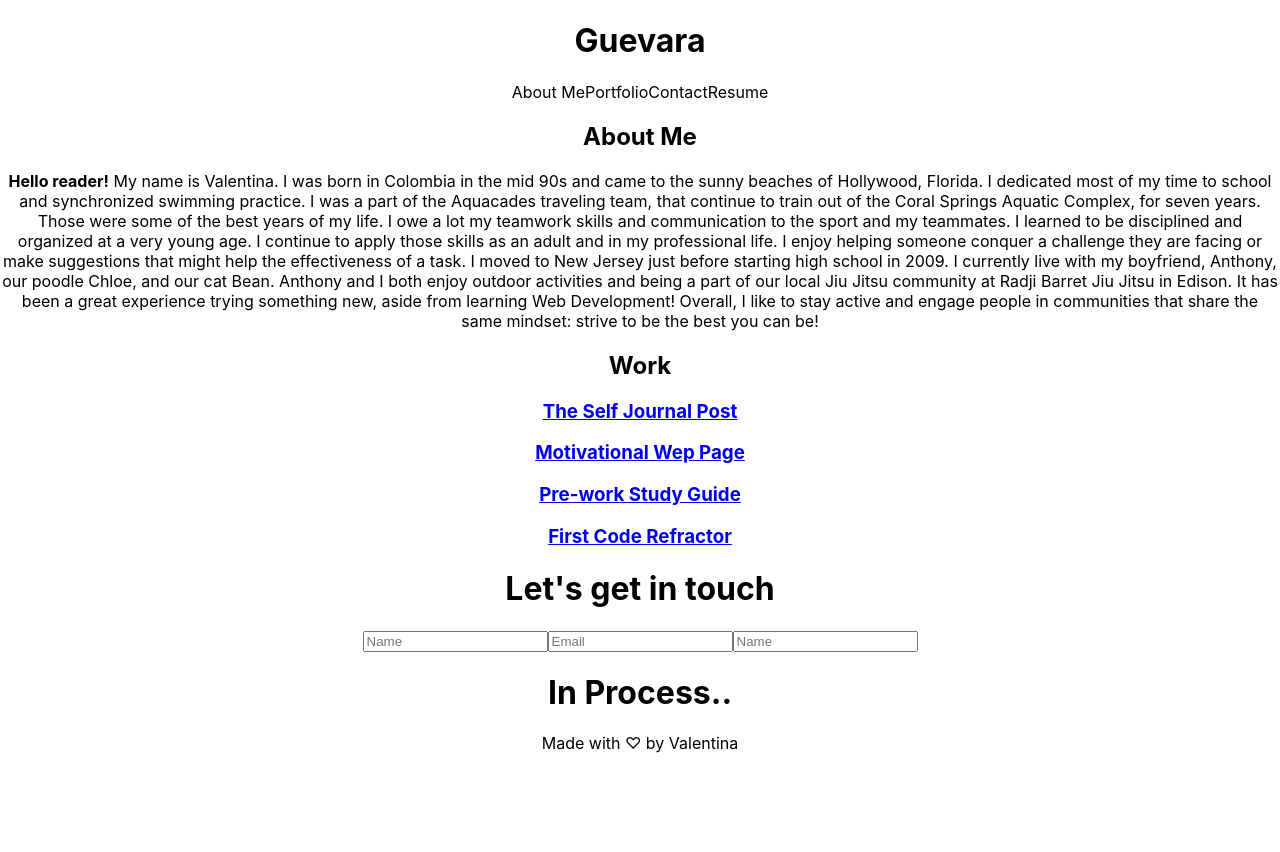
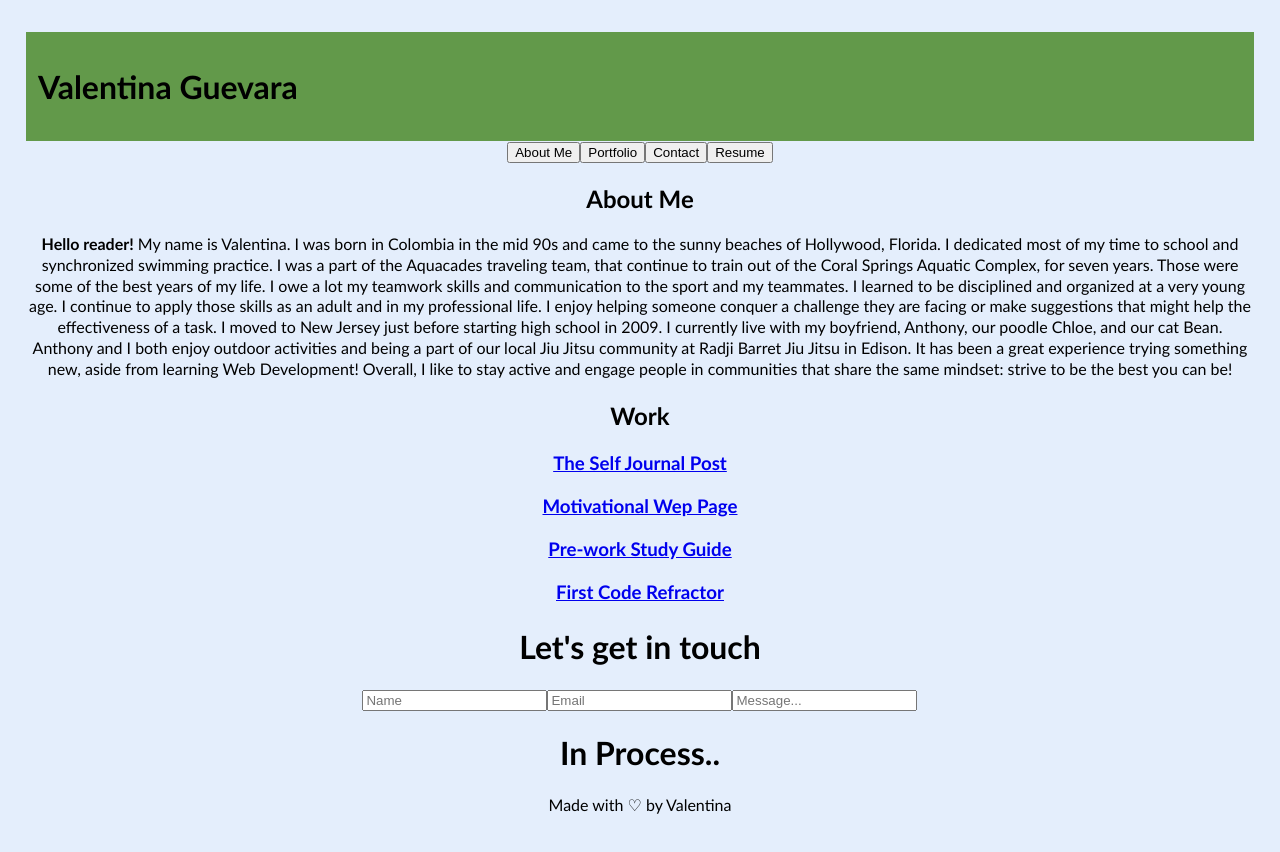
Before and after one commit to Val-gee/portfolio, a React (Create React App) app: page / in a window 1280 px wide. Shown: the top 852 px of the page. Before the commit the page ends 800 px from the top, so only its background shows below. Built offline with nearby package versions, Linux system fonts and the light colour scheme.

Commit message:
started styling

```diff
--- a/src/App.css
+++ b/src/App.css
@@ -36,3 +36,13 @@
     transform: rotate(360deg);
   }
 }
+
+body {
+  display: flex;
+  flex-direction: column;
+  font-family: 'Gill Sans', 'Gill Sans MT', Calibri, 'Trebuchet MS', sans-serif;
+  line-height: 1.3;
+  background-color: rgb(228, 238, 252);
+  width: 96%;
+  margin: 2rem auto;
+}
--- a/src/components/Contact/Contact.js
+++ b/src/components/Contact/Contact.js
@@ -19,7 +19,7 @@ export default function Contact() {
                 <input
                 name='Message:'
                 type='text'
-                placeholder='Name'
+                placeholder='Message...'
                 />
             </form>
         </div>
--- a/src/components/Header.js
+++ b/src/components/Header.js
@@ -1,13 +1,27 @@
 import React from 'react';
 
 function Header() {
-    return (
-        <div>
-            <header>
-                <h1>Guevara</h1>
-            </header>
-        </div>
-    )
+    const styles = {
+        header: {
+            display: 'flex',
+            justifyContent: 'spaceBetween',
+            alignItems: 'center',
+            padding: '1%',
+            width: '100' ,
+            fontWeight: '40',
+            backgroundColor: 'rgb(98, 153, 74)',
+            color: 'rgb(0,0,0)'
+
+        }
+    }
+
+return (
+    <div>
+        <header style={styles.header}>
+            <h1>Valentina Guevara</h1>
+        </header>
+    </div>
+)
 }
 
 export default Header;
--- a/src/components/Navigation.js
+++ b/src/components/Navbar/Navigation.js
@@ -1,10 +1,6 @@
 import React from 'react';
 
 function Navbar() {
-    console.log(document.querySelector('#projects'));
-    console.log(document.querySelector('.contactform'));
-    console.log(document.querySelector('.resume'));
-    console.log(document.querySelector('.info'));
 
     function Aboutme(){
 
@@ -54,10 +50,10 @@ function Navbar() {
     return (
         <div>
             <div>
-                <a onClick={Aboutme} >About Me</a>
-                <a onClick={Projects} >Portfolio</a>
-                <a onClick={Contact} >Contact</a>
-                <a onClick={Resume} >Resume</a>
+                <button onClick={Aboutme} >About Me</button>
+                <button onClick={Projects} >Portfolio</button>
+                <button onClick={Contact} >Contact</button>
+                <button onClick={Resume} >Resume</button>
             </div>
         </div>
     )
```
Also changed, not shown: src/App.js (+12 -16 lines).
